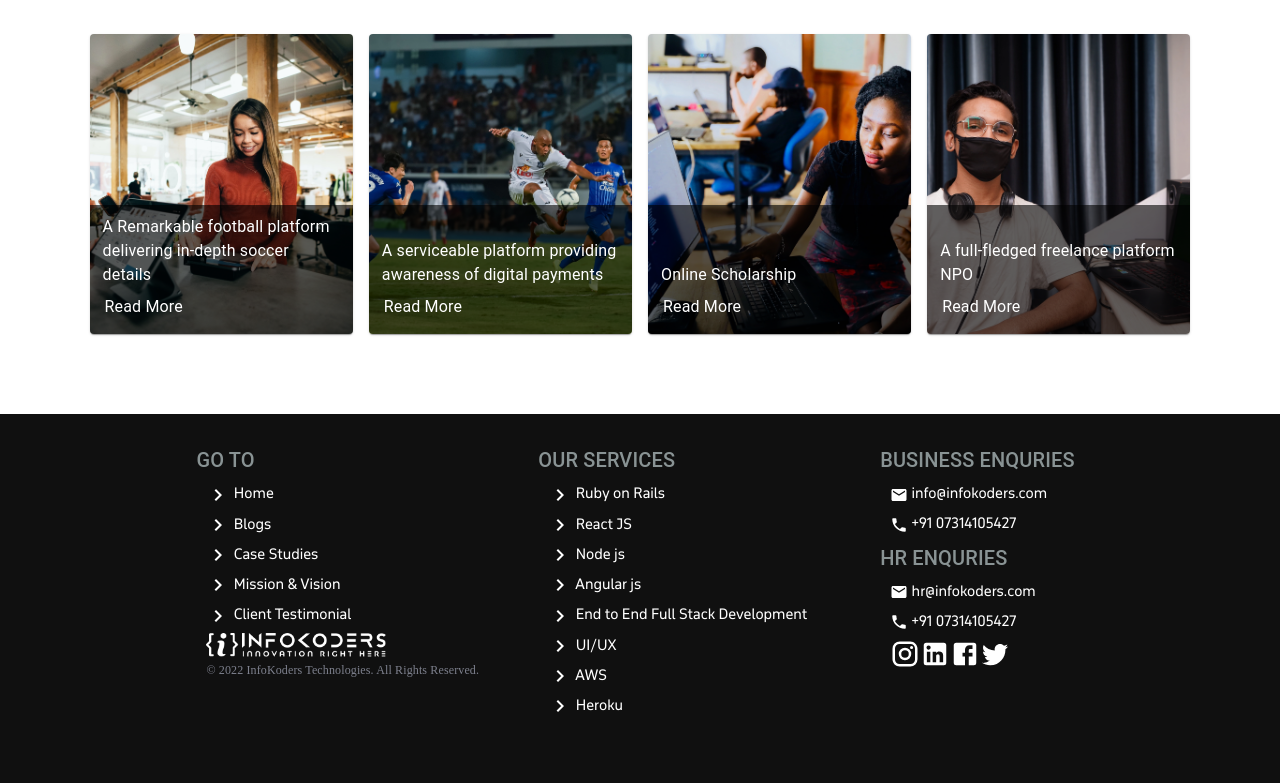
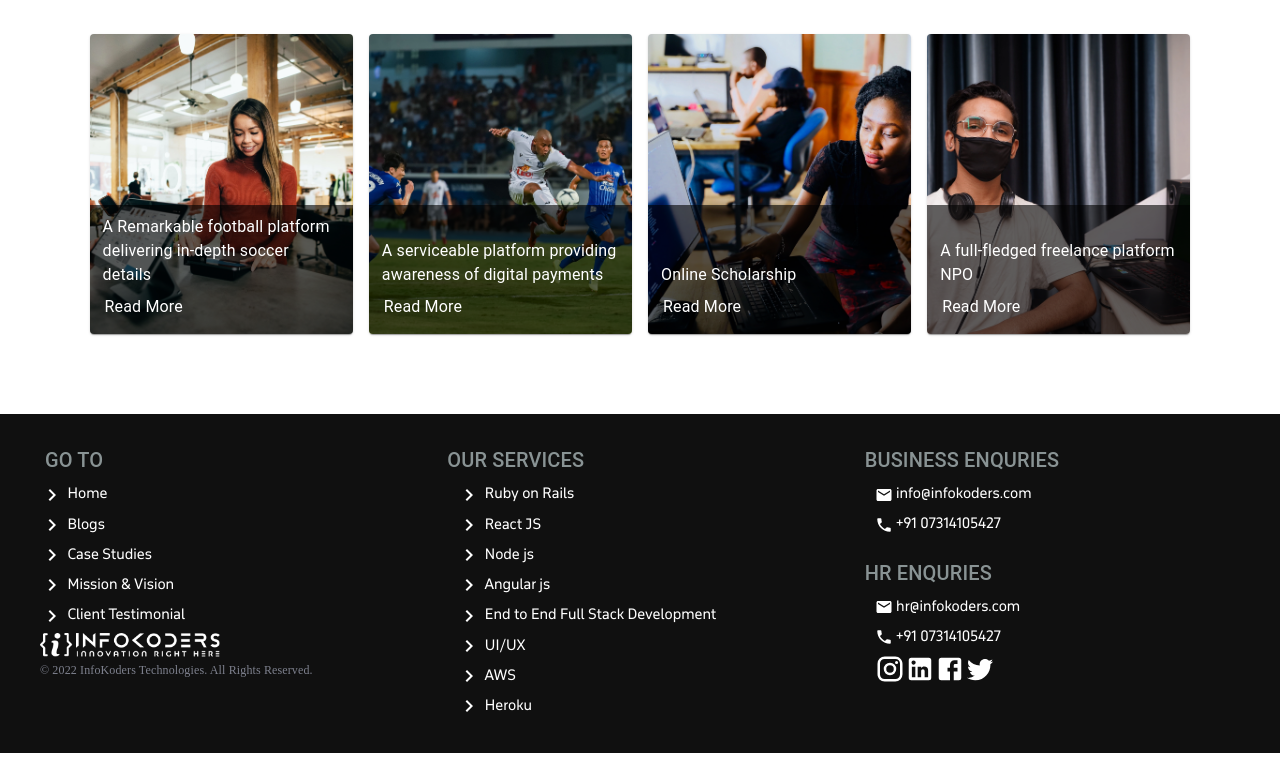
Before and after one commit to Shubhamkhodre16/Project-New, a Next.js app: page / in a window 1280 px wide. Shown: the part 6532-7315 px from the top of the page. After the commit the page ends 7285 px from the top, so only its background shows below. Built offline with nearby package versions, Linux system fonts and the light colour scheme.

Commit message:
footer algin

```diff
--- a/src/components/footer/page.jsx
+++ b/src/components/footer/page.jsx
@@ -25,14 +25,14 @@ const Footer = () => {
         sx={{
           backgroundColor: "#101010",
           color: "#fff",
-          padding: "0 60px 30px 13%",
+          // padding: "0 60px 30px 10%",
           fontFamily: "circular",
         }}
       >
           <Grid container  sx={{justifyContent:"space-between", padding:"30px"}} spacing={4}>
             {/* Go To  */}
             <Grid size={{xs:12,sm:12,md:6,lg:4}} >
-              <Typography variant="h6" className={styles.head1}>
+              <Typography sx={{marginLeft:"15px"}} variant="h6" className={styles.head1}>
                 GO TO
               </Typography>
               <ul className={styles.ui}>
@@ -194,7 +194,9 @@ const Footer = () => {
                   </li>
                 </ul>
               {/* <Grid></Grid> */}
-              <Typography variant="h6" className={styles.head1}>
+              <Typography
+               sx={{marginTop:"20px"}}
+              variant="h6" className={styles.head1}>
                 HR ENQURIES
               </Typography>
               <ul className={styles.ui}>
```
